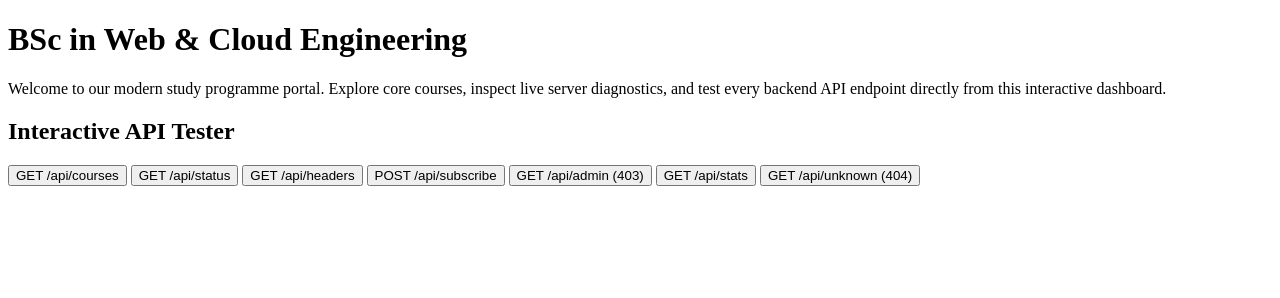
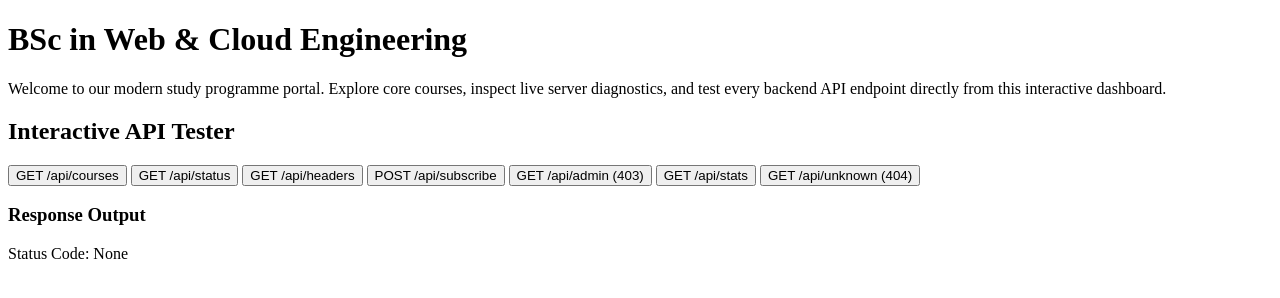
Before and after one commit to mohamedabdelmonem-v/web-lab8, a website: page public/index.html in a window 1280 px wide. Drawn offline with Linux system fonts and the light colour scheme.

Commit message:
Renders a heading above the response viewer area.Displays the latest HTTP status code inside #statusDisplay, initially set to None.

```diff
--- a/public/index.html
+++ b/public/index.html
@@ -24,3 +24,6 @@
       <button data-method="GET" data-url="/api/stats">GET /api/stats</button>
       <button data-method="GET" data-url="/api/does-not-exist">GET /api/unknown (404)</button>
         </div>
+
+        <h3>Response Output</h3>
+    <div class="status-bar">Status Code: <span id="statusDisplay">None</span></div>
```
